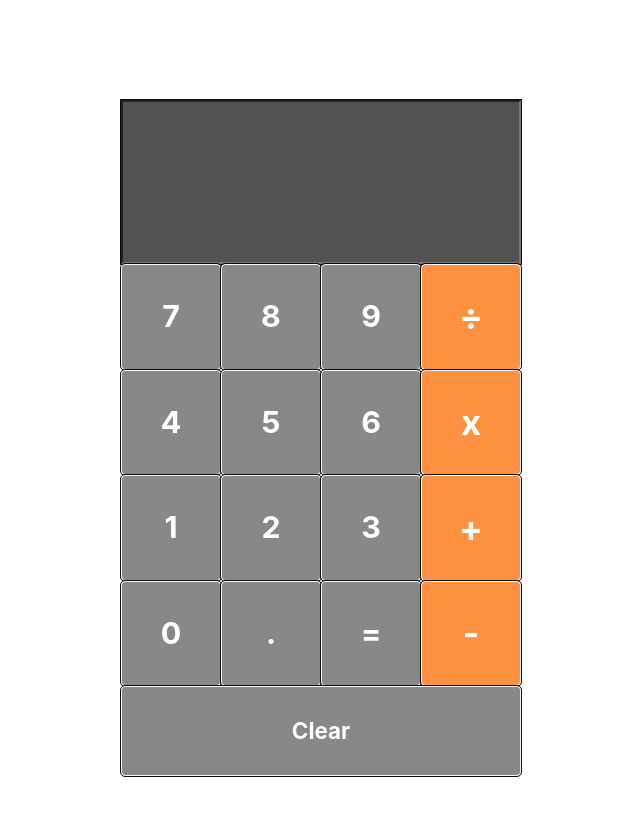
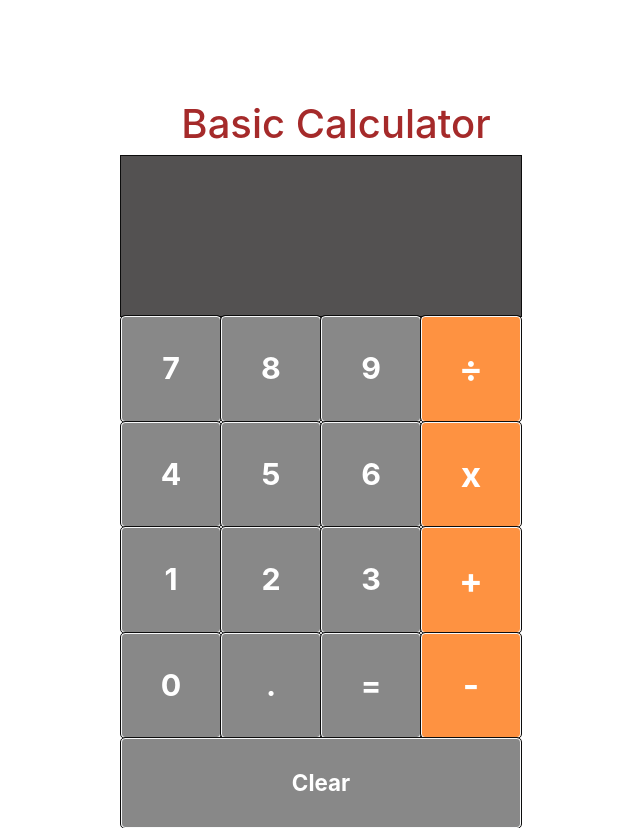
Before and after one commit to Dennis-The14th-web/calculator, a React (Create React App) app: page / in a window 1280 px wide. Shown: the whole page, without its empty margins (304-944 px from the left). Before the commit the page ends 800 px from the top, so only its background shows below. Built offline with nearby package versions, Linux system fonts and the light colour scheme.

Commit message:
updated operators function

```diff
--- a/src/App.js
+++ b/src/App.js
@@ -6,24 +6,81 @@ import Calculator from './components/Calculator';
 
 function App() {
 
-  const [input, setInput] = useState('');
+  const [result, setResult] = useState('');
+  const [prvNum, setPrvNum] = useState('');
+  const [currNum, setCurrNum] = useState('');
+  const [operator, setOperator] = useState('');
+
+  const handleChange = e => {
+    setResult( e.target.value );
+  }
 
   const addTo = val => {
-    // if(val === "="){
-    //   calc();
-    // }
-    setInput( input + val )
-    console.log(input);
+    setResult( result + val );
   }
 
-  // const calc = () => {
-  //   setInput(eval(input));
-  // }
+  const sum = () => {
+    setPrvNum( result );
+    setResult( "" );
+    setOperator( "plus" );
+  };
+
+  const sub = () => {
+    setPrvNum( result );
+    setResult( "" );
+    setOperator( "subtract" );
+  };
+
+  const multi = () => {
+    setPrvNum( result );
+    setResult( "" );
+    setOperator( "multiply" );
+  };
+
+  const div = () => {
+    setPrvNum( result );
+    setResult( "" );
+    setOperator( "divide" );
+  };
+
+  const evaluate = () => {
+    setCurrNum( result );
+    if( operator === "plus" ) {
+      let results =  parseInt(prvNum) + parseInt(currNum);
+      setResult( results );
+      console.log( results );
+      return result;
+    }
+    else if( operator === "subtract" ) {
+      let results =  parseInt(prvNum) - parseInt(currNum);
+      setResult( results );
+      console.log( results );
+      return result;
+    }
+    else if( operator === "multiply" ) {
+      let results =  parseInt(prvNum) * parseInt(currNum);
+      setResult( results );
+      console.log( results );
+      return result;
+    }
+    else if( operator === "divide" ) {
+      let results =  parseInt(prvNum) / parseInt(currNum);
+      setResult( results );
+      console.log( results );
+      return result;
+    }
+  }
 
   return (
     <div className="App">
       <Calculator
-      input={input}
+      handleChange={handleChange}
+      sum={sum}
+      sub={sub}
+      multi={multi}
+      div={div}
+      eval={evaluate}
+      result={result}
       handleBtn={addTo}
       />
     </div>
--- a/src/components/Calculator/index.css
+++ b/src/components/Calculator/index.css
@@ -1,13 +1,15 @@
-.input {
+.title {
+  color: #a52a2a;
+  font-size: 2.5em;
+}
+
+.result {
   width: 100%;
   min-height: 2em;
   display: flex;
-  text-align: end;
   font-weight: lighter;
   resize: horizontal;
-  /* justify-content: left; */
-  /* align-items: center; */
-  /* font-weight: lighter; */
+  justify-content: flex-end;
   font-size: 5em;
   background-color: #535151;
   color: #ffffff;
--- a/src/components/Calculator/index.jsx
+++ b/src/components/Calculator/index.jsx
@@ -6,32 +6,33 @@ function Calculator (props){
     return (
         <div className="d-flex justify-content-center">
             <div className="calc-wrapper">
+            <h2 className="title">Basic Calculator</h2>
             <div className="row">
-            <input className="input" type="text" value={props.input} onChange={e=>e.target.value}/>
+            <div className="result">{props.result}</div>
             </div>
             <div className="row">
             <button className="btn btn-light btnNum" onClick={e=>props.handleBtn(e.target.name)} name="7">7</button>
             <button className="btn btn-light btnNum" onClick={e=>props.handleBtn(e.target.name)} name="8">8</button>
             <button className="btn btn-light btnNum" onClick={e=>props.handleBtn(e.target.name)} name="9">9</button>
-            <button className="btn btn-light btnNum operator" onClick={e=>props.handleBtn(e.target.name)} name="/">÷</button>
+            <button className="btn btn-light btnNum operator" onClick={props.div} name="/">÷</button>
             </div>
             <div className="row">
             <button className="btn btn-light btnNum" onClick={e=>props.handleBtn(e.target.name)} name="4">4</button>
             <button className="btn btn-light btnNum" onClick={e=>props.handleBtn(e.target.name)} name="5">5</button>
             <button className="btn btn-light btnNum" onClick={e=>props.handleBtn(e.target.name)} name="6">6</button>
-            <button className="btn btn-light btnNum operator" onClick={e=>props.handleBtn(e.target.name)} name="x">x</button>
+            <button className="btn btn-light btnNum operator" onClick={props.multi} name="x">x</button>
             </div>
             <div className="row">
             <button className="btn btn-light btnNum" onClick={e=>props.handleBtn(e.target.name)} name="1">1</button>
             <button className="btn btn-light btnNum" onClick={e=>props.handleBtn(e.target.name)} name="2">2</button>
             <button className="btn btn-light btnNum" onClick={e=>props.handleBtn(e.target.name)} name="3">3</button>
-            <button className="btn btn-light btnNum operator" onClick={e=>props.handleBtn(e.target.name)} name="+">+</button>
+            <button className="btn btn-light btnNum operator" onClick={props.sum} name="+">+</button>
             </div>
             <div className="row">
             <button className="btn btn-light btnNum" onClick={e=>props.handleBtn(e.target.name)} name="0">0</button>
             <button className="btn btn-light btnNum" onClick={e=>props.handleBtn(e.target.name)} name=".">.</button>
-            <button className="btn btn-light btnNum" onClick={e=>props.handleBtn(e.target.name)} name="=">=</button>
-            <button className="btn btn-light btnNum operator" onClick={e=>props.handleBtn(e.target.name)} name="-">-</button>
+            <button className="btn btn-light btnNum" onClick={e=>props.eval(e.target.name)} name="=">=</button>
+            <button className="btn btn-light btnNum operator" onClick={props.sub} name="-">-</button>
             </div>
             <div className="row">
             <button className="btn btn-light btnNum" onClick={e=>props.handleBtn(e.target.name)} name="" id="clear-btn">Clear</button>
--- a/src/components/Header/index.css
+++ /dev/null
@@ -1,3 +0,0 @@
-.header {
-    color: #a52a2a;
-}
```
